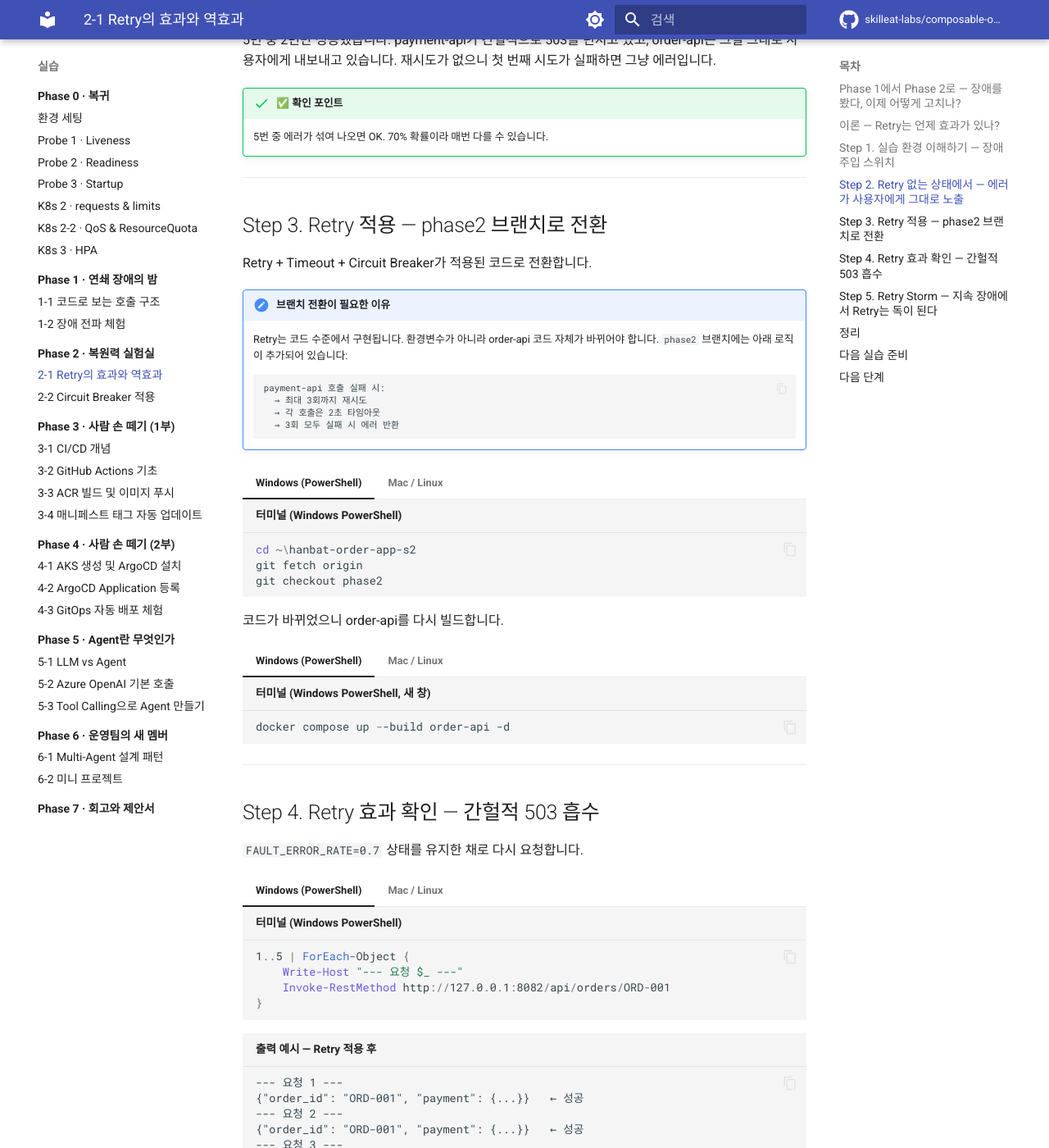
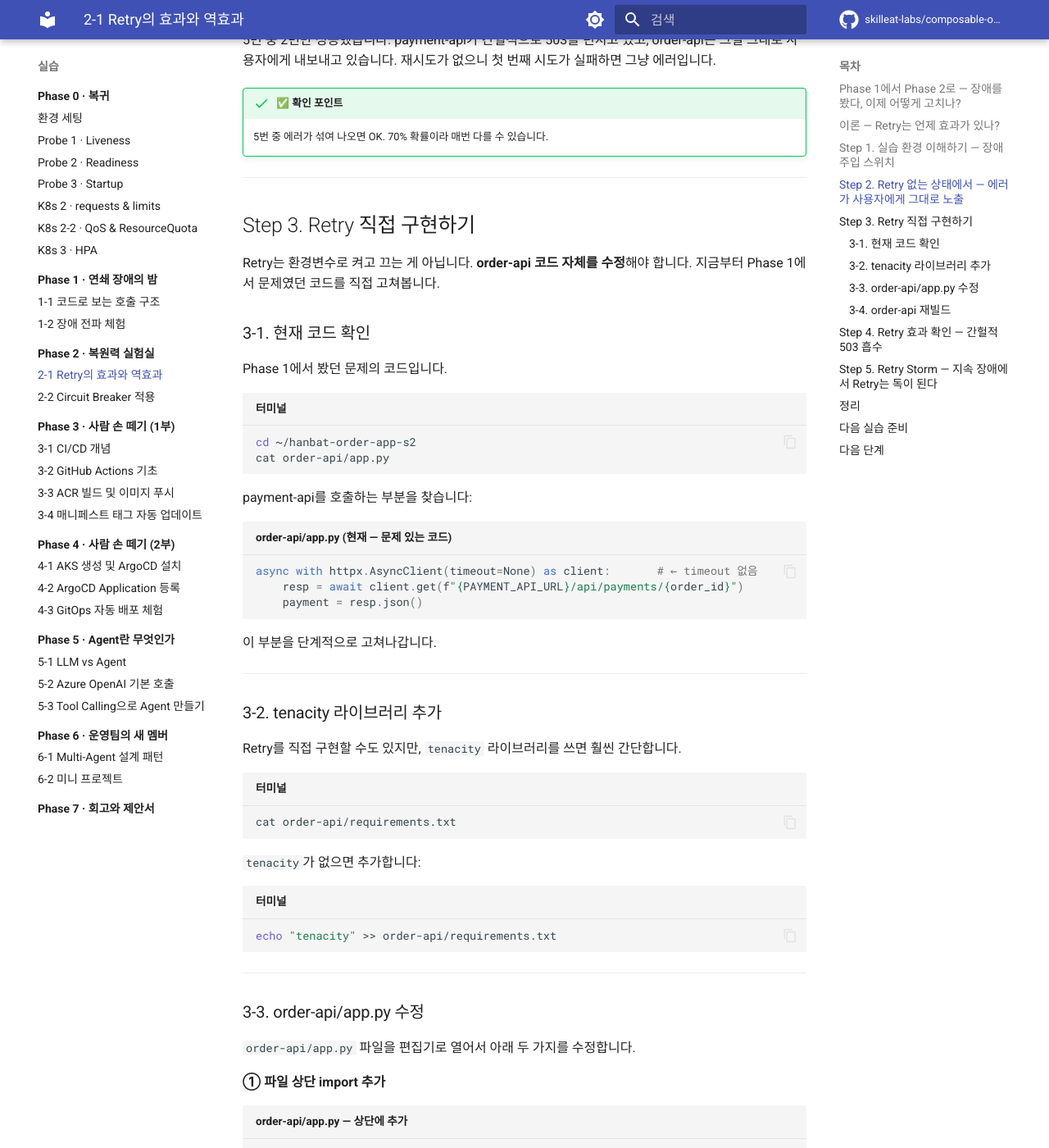
Before and after one commit to skilleat-labs/composable-ops-labs, an MkDocs documentation site: the page built from docs/phase-2/retry-and-storm.md, in a window 1280 px wide and 1400 px high, scrolled down 3703 px. Shown: the whole window at 82% size. Built offline with MkDocs 1.6.1 and Material for MkDocs 9.7.7, drawn with Linux system fonts in a browser that asks for light colours; comment, search, counter and statistics services are not loaded; some of the changed text lies outside the part shown.

Commit message:
feat: Phase 2 브랜치 전환 대신 코드 직접 수정 방식으로 변경
- git checkout phase2 제거
- order-api/app.py 직접 편집 가이드로 교체
  (timeout 추가, tenacity retry 구현, 503 예외 처리)
- requirements.txt tenacity 추가 안내
- git checkout main 제거

Co-Authored-By: Claude Sonnet 4.6 <noreply@anthropic.com>

````diff
--- a/docs/phase-2/retry-and-storm.md
+++ b/docs/phase-2/retry-and-storm.md
@@ -178,38 +178,99 @@ payment-api만 재시작합니다.
 
 ---
 
-## Step 3. Retry 적용 — phase2 브랜치로 전환
+## Step 3. Retry 직접 구현하기
 
-Retry + Timeout + Circuit Breaker가 적용된 코드로 전환합니다.
+Retry는 환경변수로 켜고 끄는 게 아닙니다. **order-api 코드 자체를 수정**해야 합니다.
+지금부터 Phase 1에서 문제였던 코드를 직접 고쳐봅니다.
 
-!!! note "브랜치 전환이 필요한 이유"
-    Retry는 코드 수준에서 구현됩니다. 환경변수가 아니라 order-api 코드 자체가 바뀌어야 합니다.
-    `phase2` 브랜치에는 아래 로직이 추가되어 있습니다:
+### 3-1. 현재 코드 확인
 
+Phase 1에서 봤던 문제의 코드입니다.
+
+```bash title="터미널"
+cd ~/hanbat-order-app-s2
+cat order-api/app.py
+```
+
+payment-api를 호출하는 부분을 찾습니다:
+
+```python title="order-api/app.py (현재 — 문제 있는 코드)"
+async with httpx.AsyncClient(timeout=None) as client:       # ← timeout 없음
+    resp = await client.get(f"{PAYMENT_API_URL}/api/payments/{order_id}")
+    payment = resp.json()
+```
+
+이 부분을 단계적으로 고쳐나갑니다.
+
+---
+
+### 3-2. tenacity 라이브러리 추가
+
+Retry를 직접 구현할 수도 있지만, `tenacity` 라이브러리를 쓰면 훨씬 간단합니다.
+
+```bash title="터미널"
+cat order-api/requirements.txt
+```
+
+`tenacity`가 없으면 추가합니다:
+
+```bash title="터미널"
+echo "tenacity" >> order-api/requirements.txt
+```
+
+---
+
+### 3-3. order-api/app.py 수정
+
+`order-api/app.py` 파일을 편집기로 열어서 아래 두 가지를 수정합니다.
+
+**① 파일 상단 import 추가**
+
+```python title="order-api/app.py — 상단에 추가"
+from tenacity import retry, stop_after_attempt, wait_fixed, retry_if_exception_type
+import httpx
+```
+
+**② payment-api 호출 부분 교체**
+
+기존 코드:
+
+```python title="order-api/app.py — 수정 전"
+async with httpx.AsyncClient(timeout=None) as client:
+    resp = await client.get(f"{PAYMENT_API_URL}/api/payments/{order_id}")
+    payment = resp.json()
+```
+
+아래 코드로 교체합니다:
+
+```python title="order-api/app.py — 수정 후"
+@retry(
+    stop=stop_after_attempt(3),           # 최대 3회 시도
+    wait=wait_fixed(0),                   # 재시도 간격 0초 (즉시 재시도)
+    retry=retry_if_exception_type(Exception)
+)
+async def fetch_payment(order_id: str):
+    async with httpx.AsyncClient(timeout=2.0) as client:   # ← timeout 2초 추가
+        resp = await client.get(f"{PAYMENT_API_URL}/api/payments/{order_id}")
+        if resp.status_code == 503:
+            raise Exception("payment-api 503")             # 503이면 재시도 트리거
+        return resp.json()
+
+payment = await fetch_payment(order_id)
+```
+
+!!! note "무엇이 바뀌었나?"
     ```text
-    payment-api 호출 실패 시:
-      → 최대 3회까지 재시도
-      → 각 호출은 2초 타임아웃
-      → 3회 모두 실패 시 에러 반환
+    timeout=None → timeout=2.0   : 2초 안에 응답 없으면 포기
+    retry 3회                    : 실패 시 최대 3번까지 다시 시도
+    503 → Exception              : 503 응답을 명시적 실패로 처리해 재시도 트리거
     ```
 
-=== "Windows (PowerShell)"
+---
 
-    ```powershell title="터미널 (Windows PowerShell)"
-    cd ~\hanbat-order-app-s2
-    git fetch origin
-    git checkout phase2
-    ```
+### 3-4. order-api 재빌드
 
-=== "Mac / Linux"
-
-    ```bash title="터미널"
-    cd ~/hanbat-order-app-s2
-    git fetch origin
-    git checkout phase2
-    ```
-
-코드가 바뀌었으니 order-api를 다시 빌드합니다.
+코드가 바뀌었으니 이미지를 새로 빌드합니다.
 
 === "Windows (PowerShell)"
 
@@ -222,6 +283,23 @@ Retry + Timeout + Circuit Breaker가 적용된 코드로 전환합니다.
     ```bash title="터미널 (새 창)"
     sudo docker compose up --build order-api -d
     ```
+
+빌드가 완료되면 단일 요청으로 동작을 확인합니다.
+
+=== "Windows (PowerShell)"
+
+    ```powershell title="터미널 (Windows PowerShell)"
+    Invoke-RestMethod http://127.0.0.1:8082/api/orders/ORD-001
+    ```
+
+=== "Mac / Linux"
+
+    ```bash title="터미널"
+    curl -s http://127.0.0.1:8082/api/orders/ORD-001 | python3 -m json.tool --no-ensure-ascii
+    ```
+
+!!! success "✅ 확인 포인트"
+    정상 응답이 오면 코드 수정이 잘 적용된 겁니다.
 
 ---
 
````
Also changed, not shown: docs/phase-2/circuit-breaker.md (+0 -4 lines).
